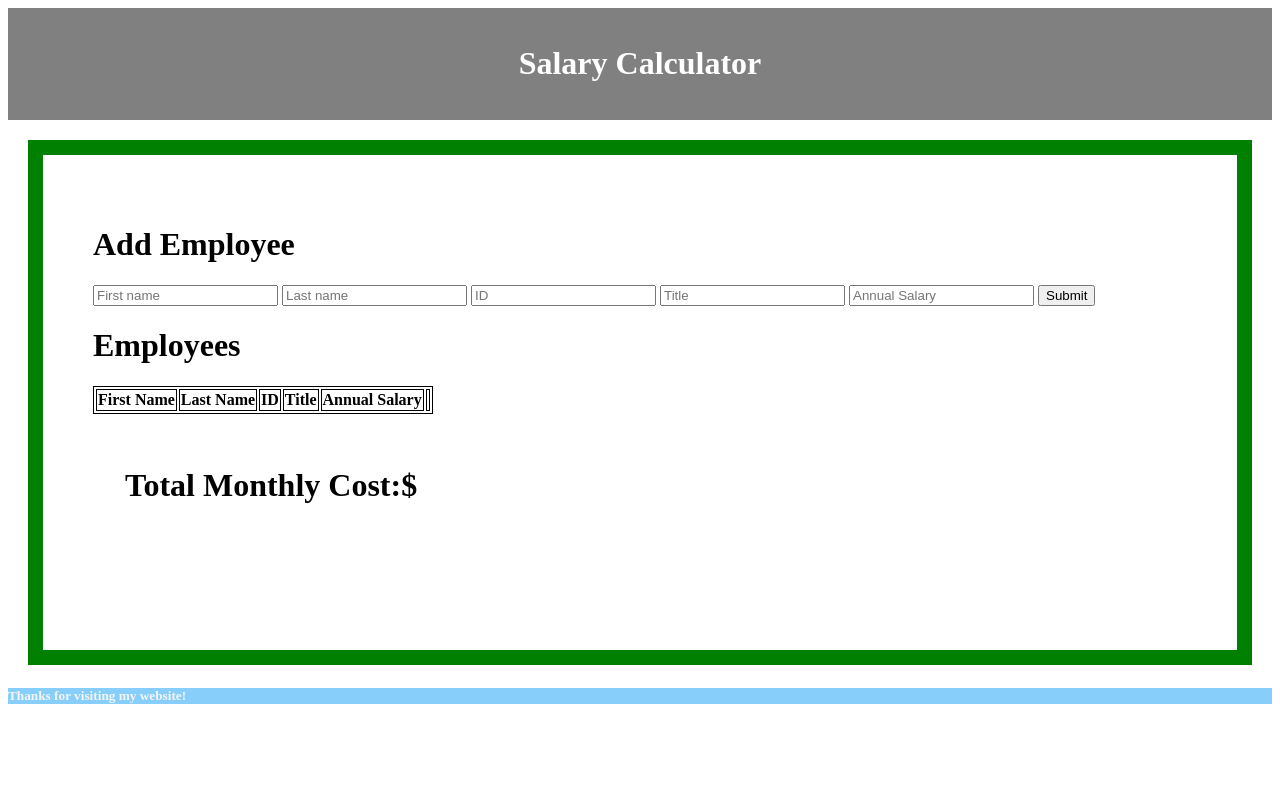
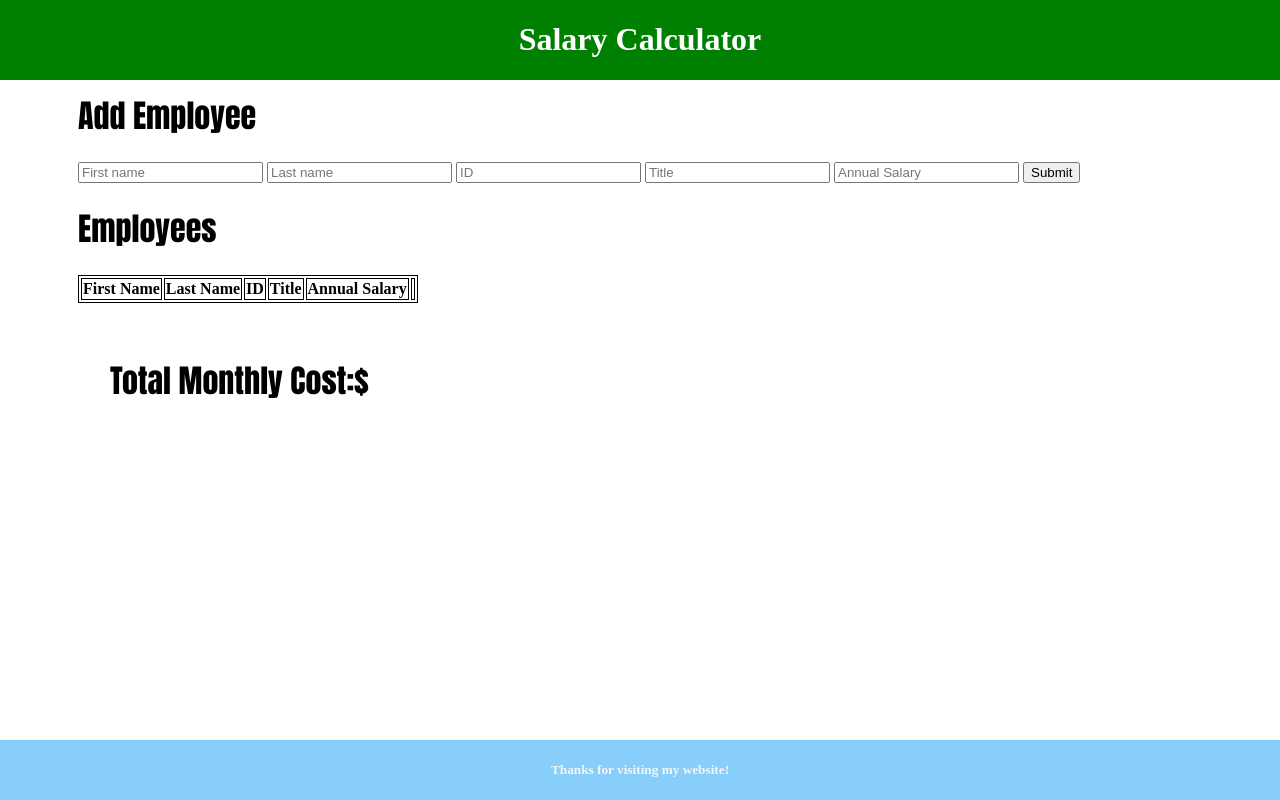
Before and after one commit to tarekazzazi/-tarekazzazi-weekend-jquery-salary-calculator, a plain HTML site: page assignment/index.html in a window 1280 px wide. Drawn offline with Linux system fonts and the light colour scheme.

Commit message:
added some basic style

```diff
--- a/assignment/style.css
+++ b/assignment/style.css
@@ -5,27 +5,37 @@ border: 1px solid black;
 .container{
     margin: 20px;
     width: auto;
-    border: 15px solid green;
     padding: 50px;
+
 }
 .body{
     margin: 0;
+
 }
 
 .siteHeader{
 
-
-    padding: 1em;
-    background-color: grey;
+    position: fixed;
+    left: 0;
+    top: 0;
+    width: 100%;
+    background-color: green;
     color: white;
     text-align: center;
 }
 
 .siteFooter{
+    text-align: center;
+    position: fixed;
+    left: 0;
+    bottom: 0;
+    width: 100%;
     background-color: lightskyblue;
     color: whitesmoke;
 }
-
+.header{
+    font-family: Impact, Haettenschweiler, 'Arial Narrow Bold', sans-serif;
+}
 #total{
     padding: 1em;
 }
```
